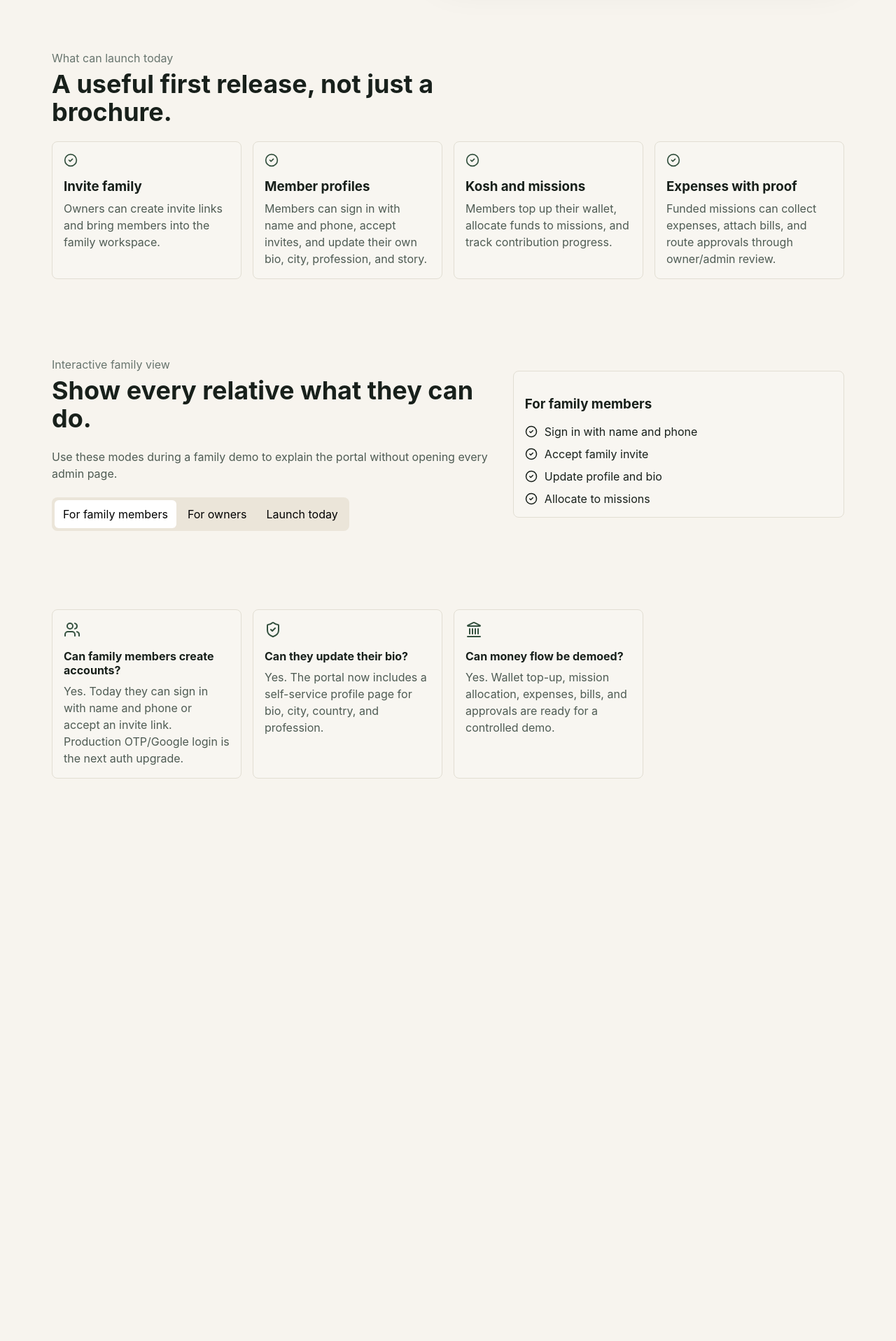
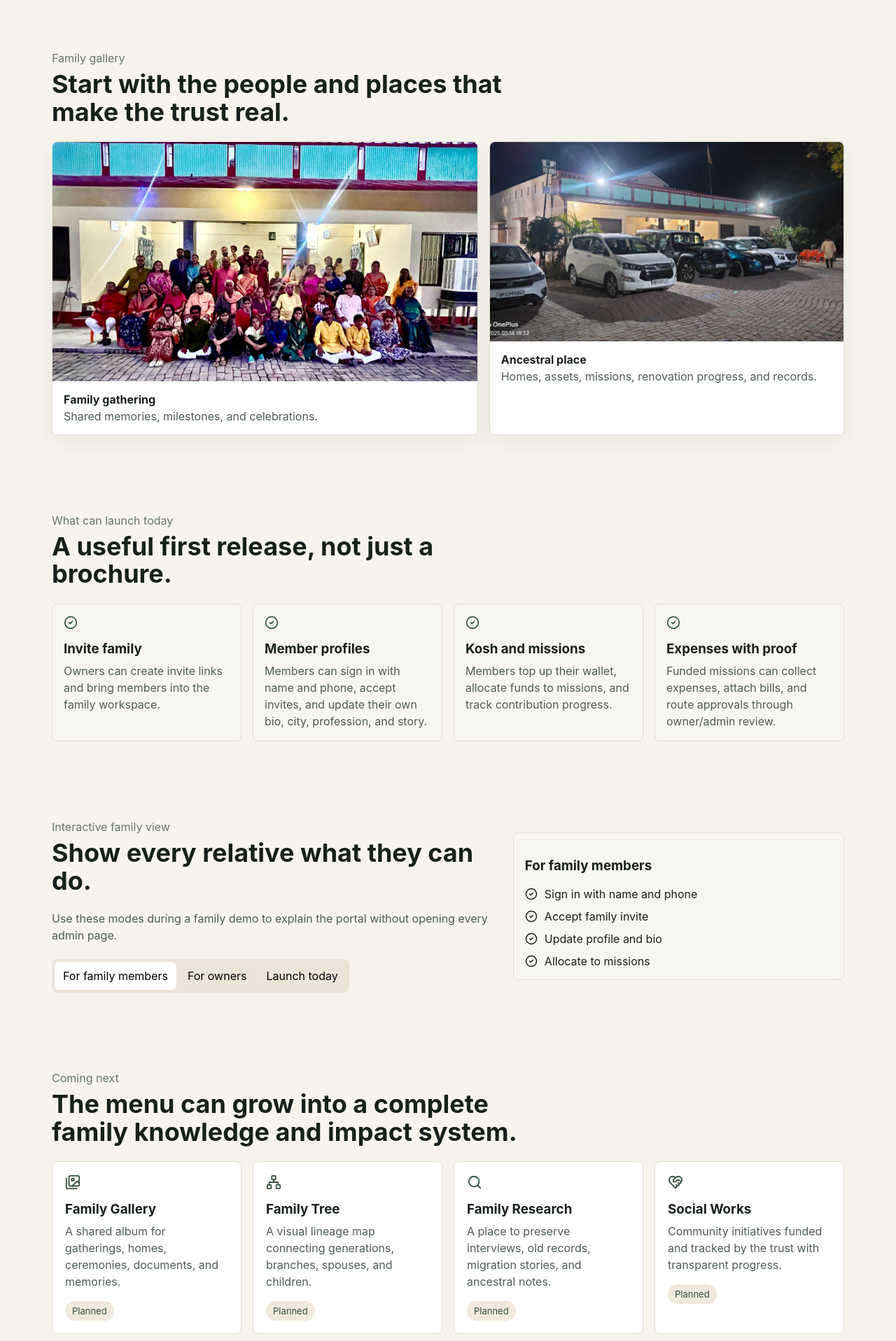
Before and after one commit to XpressCure/nyasa, a React app in the folder apps/web/: page / in a window 1280 px wide. Shown: the part 880-2797 px from the top of the page at 70% size. Before the commit the page ends 2049 px from the top, so only its background shows below. Built offline with nearby package versions, Linux system fonts and the light colour scheme.

Commit message:
Show future family portal sections

```diff
--- a/apps/web/src/pages/HomePage.jsx
+++ b/apps/web/src/pages/HomePage.jsx
@@ -1,6 +1,7 @@
-import { ArrowRight, CheckCircle2, Landmark, ShieldCheck, Sparkles, Users } from "lucide-react";
+import { ArrowRight, BookOpenText, CheckCircle2, HeartHandshake, Images, Landmark, Network, Search, ShieldCheck, Sparkles, Users } from "lucide-react";
 import { Link } from "react-router-dom";
 import { useState } from "react";
+import familyHouse from "../assets/family-house.jpeg";
 import familyPhoto from "../assets/family-photo.jpeg";
 import nyasaLogo from "../assets/nyasa-logo.png";
 
@@ -38,6 +39,39 @@ const walkthrough = {
   }
 };
 
+const futureSections = [
+  {
+    title: "Family Gallery",
+    text: "A shared album for gatherings, homes, ceremonies, documents, and memories.",
+    icon: Images
+  },
+  {
+    title: "Family Tree",
+    text: "A visual lineage map connecting generations, branches, spouses, and children.",
+    icon: Network
+  },
+  {
+    title: "Family Research",
+    text: "A place to preserve interviews, old records, migration stories, and ancestral notes.",
+    icon: Search
+  },
+  {
+    title: "Social Works",
+    text: "Community initiatives funded and tracked by the trust with transparent progress.",
+    icon: HeartHandshake
+  },
+  {
+    title: "Legacy Library",
+    text: "Minutes, values, rituals, recipes, stories, and decisions kept for future members.",
+    icon: BookOpenText
+  },
+  {
+    title: "Trust Governance",
+    text: "Roles, permissions, approvals, audits, and mission ownership as the family grows.",
+    icon: ShieldCheck
+  }
+];
+
 export function HomePage() {
   const [activeView, setActiveView] = useState("member");
   const active = walkthrough[activeView];
@@ -53,6 +87,9 @@ export function HomePage() {
           </div>
         </div>
         <div className="home-nav-actions">
+          <a href="#gallery">Gallery</a>
+          <a href="#future">Coming next</a>
+          <a href="#kosh">Kosh</a>
           <Link to="/login">Sign in</Link>
           <Link className="home-primary-link" to="/dashboard">
             Open portal
@@ -121,6 +158,29 @@ export function HomePage() {
         </div>
       </section>
 
+      <section className="home-section family-gallery-section" id="gallery">
+        <div className="home-section-heading">
+          <span>Family gallery</span>
+          <h2>Start with the people and places that make the trust real.</h2>
+        </div>
+        <div className="family-gallery-grid">
+          <figure>
+            <img src={familyPhoto} alt="Nyasa family gathered together" />
+            <figcaption>
+              <strong>Family gathering</strong>
+              <span>Shared memories, milestones, and celebrations.</span>
+            </figcaption>
+          </figure>
+          <figure>
+            <img src={familyHouse} alt="Family house at night" />
+            <figcaption>
+              <strong>Ancestral place</strong>
+              <span>Homes, assets, missions, renovation progress, and records.</span>
+            </figcaption>
+          </figure>
+        </div>
+      </section>
+
       <section className="home-section">
         <div className="home-section-heading">
           <span>What can launch today</span>
@@ -137,7 +197,7 @@ export function HomePage() {
         </div>
       </section>
 
-      <section className="home-section interactive-section">
+      <section className="home-section interactive-section" id="kosh">
         <div>
           <span>Interactive family view</span>
           <h2>Show every relative what they can do.</h2>
@@ -163,6 +223,26 @@ export function HomePage() {
         </div>
       </section>
 
+      <section className="home-section" id="future">
+        <div className="home-section-heading">
+          <span>Coming next</span>
+          <h2>The menu can grow into a complete family knowledge and impact system.</h2>
+        </div>
+        <div className="future-grid">
+          {futureSections.map((section) => {
+            const Icon = section.icon;
+            return (
+              <article key={section.title}>
+                <Icon size={22} />
+                <h3>{section.title}</h3>
+                <p>{section.text}</p>
+                <span>Planned</span>
+              </article>
+            );
+          })}
+        </div>
+      </section>
+
       <section className="home-band">
         <div>
           <Users size={24} />
--- a/apps/web/src/styles.css
+++ b/apps/web/src/styles.css
@@ -618,7 +618,9 @@ select {
 }
 
 .home-nav-actions {
+  flex-wrap: wrap;
   gap: 12px;
+  justify-content: flex-end;
 }
 
 .home-nav-actions a,
@@ -810,30 +812,83 @@ select {
   margin: 8px 0 22px;
 }
 
+.family-gallery-grid {
+  display: grid;
+  gap: 16px;
+  grid-template-columns: minmax(0, 1.2fr) minmax(0, 1fr);
+}
+
+.family-gallery-grid figure {
+  background: #ffffff;
+  border: 1px solid #e2ded3;
+  border-radius: 8px;
+  box-shadow: 0 10px 30px rgba(35, 32, 26, 0.06);
+  margin: 0;
+  overflow: hidden;
+}
+
+.family-gallery-grid img {
+  aspect-ratio: 16 / 9;
+  display: block;
+  object-fit: cover;
+  width: 100%;
+}
+
+.family-gallery-grid figcaption {
+  display: grid;
+  gap: 4px;
+  padding: 16px;
+}
+
+.family-gallery-grid figcaption span {
+  color: #4e5b53;
+}
+
 .launch-grid,
-.home-band {
+.home-band,
+.future-grid {
   display: grid;
   gap: 16px;
   grid-template-columns: repeat(4, minmax(0, 1fr));
 }
 
 .launch-grid article svg,
-.home-band svg {
+.home-band svg,
+.future-grid svg {
   color: #34513f;
 }
 
 .launch-grid h3,
-.home-band strong {
+.home-band strong,
+.future-grid h3 {
   display: block;
   margin: 12px 0 8px;
 }
 
 .launch-grid p,
 .home-band p,
-.interactive-section p {
+.interactive-section p,
+.future-grid p {
   color: #4e5b53;
   line-height: 1.5;
   margin: 0;
+}
+
+.future-grid article {
+  background: #ffffff;
+  border: 1px solid #e2ded3;
+  border-radius: 8px;
+  padding: 18px;
+}
+
+.future-grid article > span {
+  background: #f0eadc;
+  border-radius: 999px;
+  color: #34513f;
+  display: inline-flex;
+  font-size: 13px;
+  margin-top: 16px;
+  padding: 6px 10px;
 }
 
 .interactive-section {
@@ -940,7 +995,9 @@ select {
   .home-hero,
   .interactive-section,
   .launch-grid,
-  .home-band {
+  .home-band,
+  .future-grid,
+  .family-gallery-grid {
     grid-template-columns: 1fr;
   }
 
```
Also changed, not shown: apps/web/src/assets/family-house.jpeg (added).
